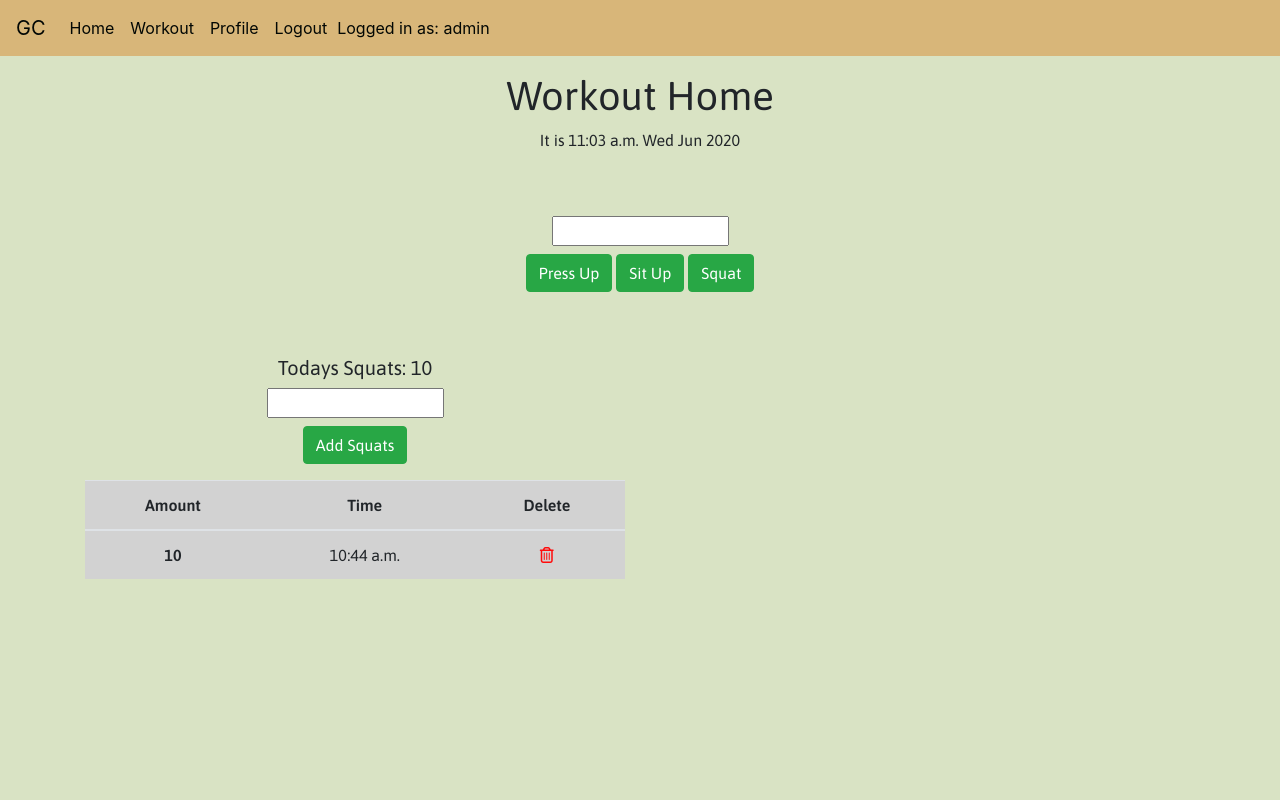
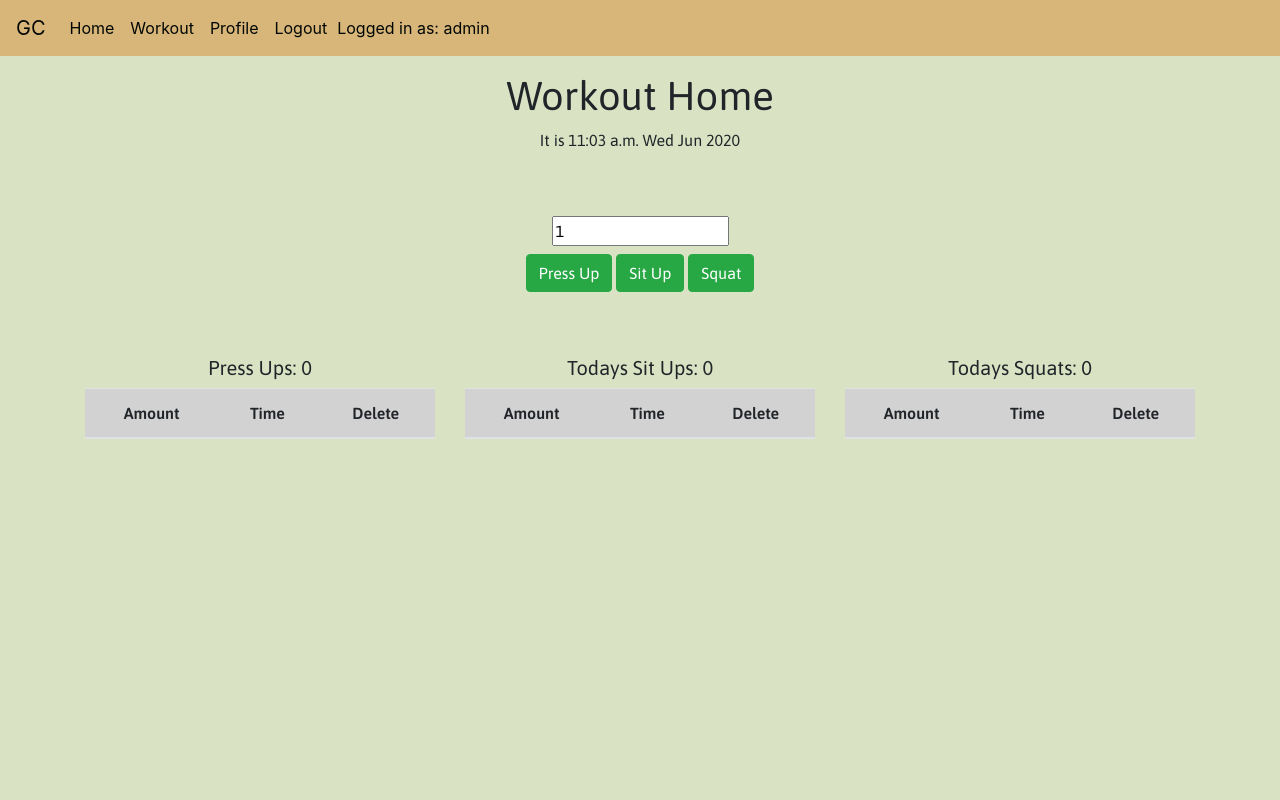
Before and after one commit to JackSnowdon/gainscraft, a Django app: page /workouts/workout_home/ in a window 1280 px wide. Run offline with Django 3.2, Linux system fonts and the light colour scheme; a user stored in the database is signed in; data comes from the database, SQL or seed files in the repository; both versions use the stored data as it was before the commit; lists and menus that the app fills with data are empty; parts of the project's set-up code (start-up, migrations or seed data) failed here and were passed over; some libraries are stand-ins or nearby versions.

Commit message:
displaying refactored models

```diff
--- a/static/js/workout.js
+++ b/static/js/workout.js
@@ -0,0 +1,5 @@
+window.localStorage;
+
+$(document).ready(function() {
+    $('#workout-amount').attr('value', 1);
+});
--- a/workouts/admin.py
+++ b/workouts/admin.py
@@ -3,6 +3,5 @@ from .models import *
 
 # Register your models here.
 
-admin.site.register(Squat)
 admin.site.register(Exercise)
 admin.site.register(Workout)
--- a/workouts/models.py
+++ b/workouts/models.py
@@ -2,15 +2,6 @@ from django.db import models
 from accounts.models import Profile
 
 # Create your models here.
-
-class Squat(models.Model):
-    amount = models.IntegerField(default=0)
-    done_on = models.DateTimeField(auto_now_add=True)
-    done_by = models.ForeignKey(Profile, related_name='squats', on_delete=models.PROTECT)
-
-    def __str__(self):
-        return f"{self.done_by} Squats {self.amount} Times At {self.done_on}"
-
 
 class Exercise(models.Model):
     name = models.CharField(max_length=255)
@@ -26,4 +17,4 @@ class Workout(models.Model):
     workout_type = models.ForeignKey(Exercise, on_delete=models.CASCADE)
 
     def __str__(self):
-        return f"{self.done_by} Did {self.workout_type.name} {self.amount} Times At {self.done_on}"
+        return f"{self.done_by} Did {self.workout_type.name}s {self.amount} Times At {self.done_on}"
--- a/workouts/templates/workout_home.html
+++ b/workouts/templates/workout_home.html
@@ -26,18 +26,10 @@
     </div>
 </section>
 
-<section class="workouts">
+<section class="results-panel mb-5">
     <div class="row text-center">
-        <div class="col-md-6 col-12">
-            <h5>Todays Squats: {{ todays_total }}</h5>
-            <form role="form" method="post" id="add_squat_form" action="{% url 'add_squat' %}">
-                <div class="form-group">
-                    {% csrf_token %}
-                    <input type="number" id="squat-amount" name="amount" min="0" class="mb-2">
-                    <br>
-                    <input class="btn btn-success" id="commit-squats" name="commit" type="submit" value="Add Squats">
-                </div>
-            </form>
+        <div class="col-md-4 col-12">
+            <h5>Press Ups: {{ press_ups_today }}</h5>
             <table class="table table-hover">
                 <thead>
                     <tr>
@@ -47,20 +39,68 @@
                     </tr>
                 </thead>
                 <tbody>
-                    {% for squat in squats_today %}
+                    {% for press_up in press_ups %}
                     <tr>
-                        <th scope="row">{{ squat.amount }}</th>
-                        <td>{{ squat.done_on|date:"g:i a" }}</td>
+                        <th scope="row">{{ press_up.amount }}</th>
+                        <td>{{ press_up.done_on|date:"g:i a" }}</td>
                         <td>
-                            <a href="{% url 'delete_squat' squat.id %}"><i class="far fa-trash-alt"></i></a>
+                            <a href="{% url 'delete_workout' press_up.id %}"><i class="far fa-trash-alt"></i></a>
                         </td>
                     </tr>
                     {% endfor %}
                 </tbody>
             </table>
         </div>
-        <div class="col-md-6 col-12"></div>
+        <div class="col-md-4 col-12">
+            <h5>Todays Sit Ups: {{ sit_ups_today }}</h5>
+            <table class="table table-hover">
+                <thead>
+                    <tr>
+                        <th scope="col">Amount</th>
+                        <th scope="col">Time</th>
+                        <th scope="col">Delete</th>
+                    </tr>
+                </thead>
+                <tbody>
+                    {% for sit_up in sit_ups %}
+                    <tr>
+                        <th scope="row">{{ sit_up.amount }}</th>
+                        <td>{{ sit_up.done_on|date:"g:i a" }}</td>
+                        <td>
+                            <a href="{% url 'delete_workout' sit_up.id %}"><i class="far fa-trash-alt"></i></a>
+                        </td>
+                    </tr>
+                    {% endfor %}
+                </tbody>
+            </table>
+        </div>
+        <div class="col-md-4 col-12">
+            <h5>Todays Squats: {{ squats_today }}</h5>
+            <table class="table table-hover">
+                <thead>
+                    <tr>
+                        <th scope="col">Amount</th>
+                        <th scope="col">Time</th>
+                        <th scope="col">Delete</th>
+                    </tr>
+                </thead>
+                <tbody>
+                    {% for squat in squats %}
+                    <tr>
+                        <th scope="row">{{ squat.amount }}</th>
+                        <td>{{ squat.done_on|date:"g:i a" }}</td>
+                        <td>
+                            <a href="{% url 'delete_workout' squat.id %}"><i class="far fa-trash-alt"></i></a>
+                        </td>
+                    </tr>
+                    {% endfor %}
+                </tbody>
+            </table>
+        </div>
     </div>
 </section>
 
+
+{% endblock %} {% block script_js %}
+<script type="text/javascript" src="{% static 'js/workout.js' %}"></script>
 {% endblock %}
--- a/workouts/urls.py
+++ b/workouts/urls.py
@@ -3,7 +3,6 @@ from .views import *
 
 urlpatterns = [
     path('workout_home/', workout_home, name="workout_home"),
-    path('add_squat/', add_squat, name="add_squat"),
-    path('delete_squat/<int:pk>', delete_squat, name="delete_squat"),
-    path('add_workout/', add_workout, name="add_workout")
+    path('add_workout/', add_workout, name="add_workout"),
+    path('delete_workout/<int:pk>', delete_workout, name="delete_workout"),
 ]
--- a/workouts/views.py
+++ b/workouts/views.py
@@ -7,49 +7,42 @@ from django.contrib import messages
 
 # Create your views here.
 
+
 @login_required
 def workout_home(request):
     profile = request.user.profile
-    squats = Squat.objects.filter(done_by=profile).order_by("-done_on")
     t = date.today()
-    squats_today = []
-    todays_total = 0
-    for s in squats:
-        if s.done_on.date() == t:
-            todays_total += s.amount
-            squats_today.append(s)
     exercises = Exercise.objects.order_by("name")
-    print(exercises)
+    squats = []
+    squats_today = 0
+    press_ups = []
+    press_ups_today = 0
+    sit_ups = []
+    sit_ups_today = 0
+    workouts = Workout.objects.filter(done_by=profile).order_by("-done_on")
+    for w in workouts:
+        if w.workout_type.name == "Squat" and w.done_on.date() == t:
+            squats_today += w.amount
+            squats.append(w)
+        elif w.workout_type.name == "Press Up" and w.done_on.date() == t:
+            press_ups_today += w.amount
+            press_ups.append(w)
+        elif w.workout_type.name == "Sit Up" and w.done_on.date() == t:
+            sit_ups_today += w.amount
+            sit_ups.append(w)
     return render(
         request,
         "workout_home.html",
-        {"squats": squats, "squats_today": squats_today, "todays_total": todays_total,
-        "exercises": exercises},
+        {
+            "exercises": exercises,
+            "squats": squats,
+            "squats_today": squats_today,
+            "press_ups": press_ups,
+            "press_ups_today": press_ups_today,
+            "sit_ups": sit_ups,
+            "sit_ups_today": sit_ups_today,
+        },
     )
-
-
-@login_required
-def add_squat(request):
-    if request.method == "POST":
-        squat_form = SquatForm()
-        form = squat_form.save(commit=False)
-        form.amount = int(request.POST.get("amount"))
-        form.done_by = request.user.profile
-        form.save()
-        messages.error(request, f"{form.done_by} Added {form.amount} Squats", extra_tags="alert")
-        return redirect("workout_home")
-
-
-@login_required
-def delete_squat(request, pk):
-    this_squat = get_object_or_404(Squat, pk=pk)
-    if this_squat.done_by == request.user.profile:
-        this_squat.delete()
-        messages.error(request, f"Deleted {this_squat.amount} Squats", extra_tags="alert")
-        return redirect(reverse("workout_home"))
-    else:
-        messages.error(request, f"Not Your Squats!", extra_tags="alert")
-        return redirect("workout_home")
 
 
 @login_required
@@ -61,5 +54,23 @@ def add_workout(request):
         form.workout_type = get_object_or_404(Exercise, name=request.POST.get("commit"))
         form.done_by = request.user.profile
         form.save()
-        messages.error(request, f"{form.done_by} Added {form.amount} {form.workout_type}s", extra_tags="alert")
+        messages.error(
+            request,
+            f"{form.done_by} Added {form.amount} {form.workout_type}s",
+            extra_tags="alert",
+        )
         return redirect("workout_home")
+
+
+@login_required
+def delete_workout(request, pk):
+    this_workout = get_object_or_404(Workout, pk=pk)
+    if this_workout.done_by == request.user.profile:
+        this_workout.delete()
+        messages.error(
+            request, f"Deleted {this_workout.amount} {this_workout.workout_type}", extra_tags="alert"
+        )
+        return redirect(reverse("workout_home"))
+    else:
+        messages.error(request, f"Not Your Squats!", extra_tags="alert")
+        return redirect("workout_home")
```
Also changed, not shown: workouts/forms.py (+0 -7 lines), db.sqlite3, workouts/migrations/0003_delete_squat.py (added).
